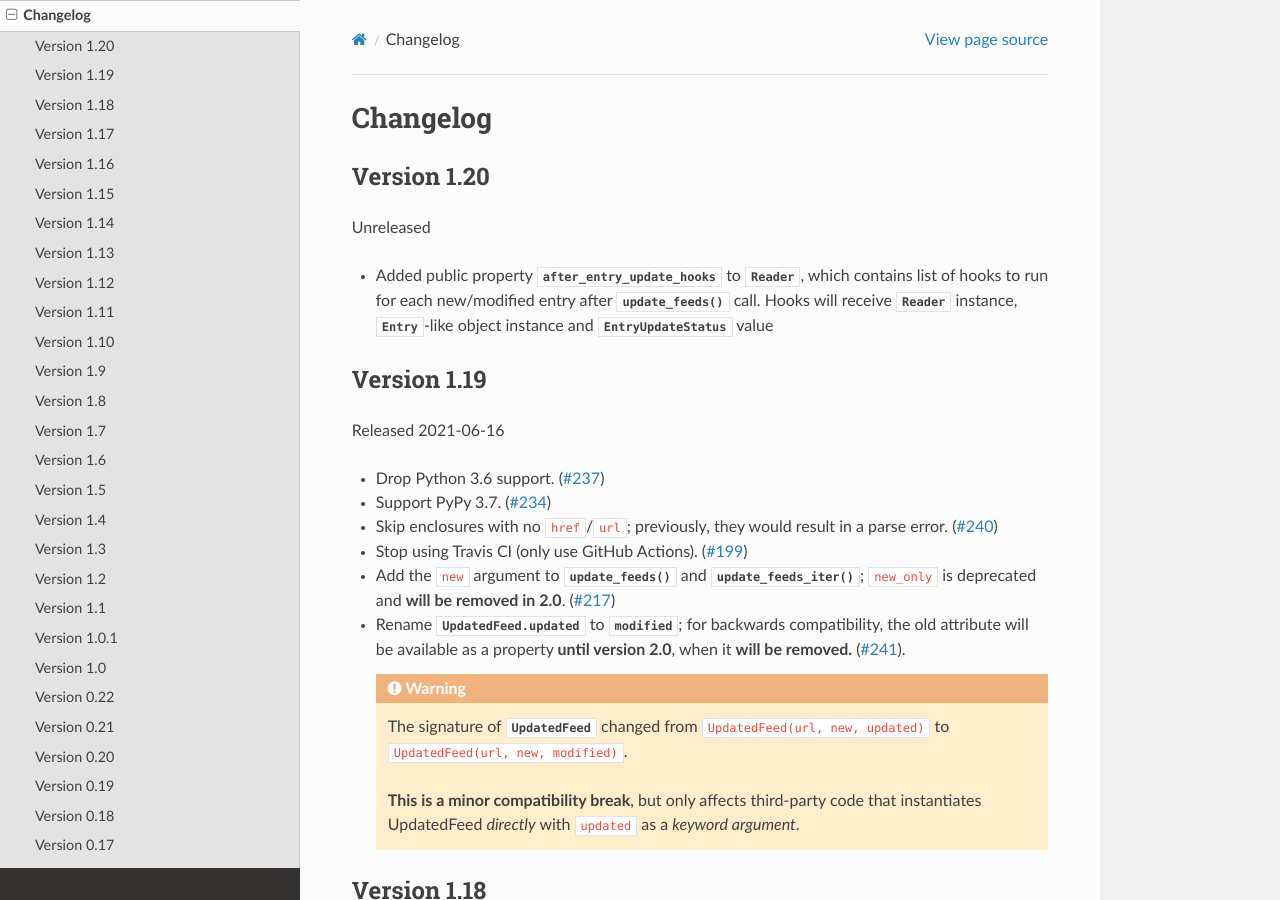
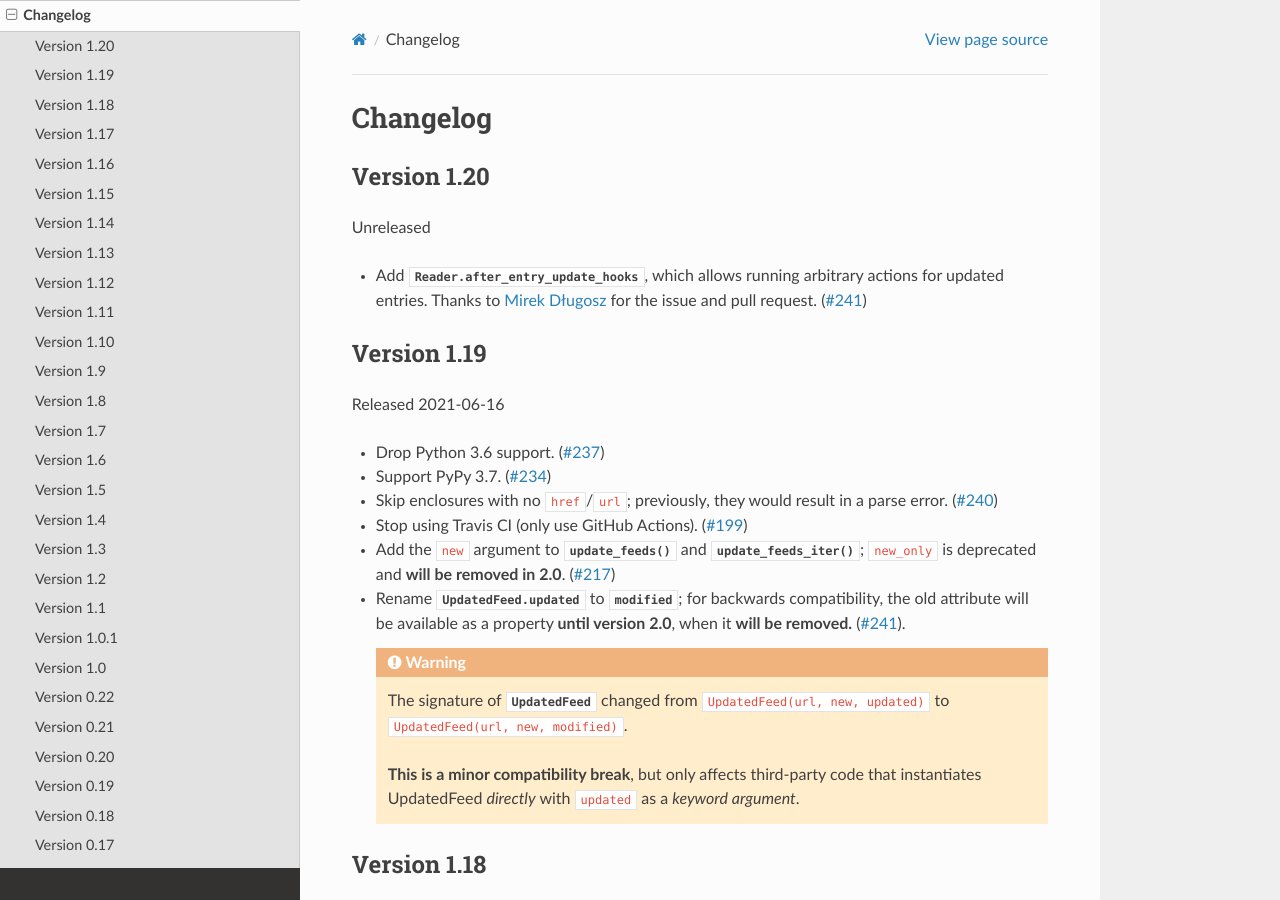
Before and after one commit to Alcides1123/reader, a Sphinx documentation site: the page built from docs/changelog.rst, in a window 1280 px wide and 900 px high. Built offline with Sphinx 7.4.7 and the Read the Docs theme 2.0.0, drawn with Linux system fonts in a browser that asks for light colours.

Commit message:
Nitpicking for #241.

```diff
--- a/CHANGES.rst
+++ b/CHANGES.rst
@@ -11,11 +11,12 @@ Version 1.20
 
 Unreleased
 
-* Added public property :attr:`~Reader.after_entry_update_hooks` to
-  :class:`Reader`, which contains list of hooks to run for each new/modified
-  entry after :meth:`~Reader.update_feeds()` call. Hooks will receive
-  :class:`Reader` instance, :class:`~types.Entry`-like object instance and
-  :class:`~types.EntryUpdateStatus` value
+* Add :attr:`Reader.after_entry_update_hooks`,
+  which allows running arbitrary actions for updated entries.
+  Thanks to `Mirek Długosz`_ for the issue and pull request.
+  (:issue:`241`)
+
+.. _Mirek Długosz: https://github.com/mirekdlugosz
 
 
 Version 1.19
--- a/docs/api.rst
+++ b/docs/api.rst
@@ -20,6 +20,10 @@ Most of *reader*'s functionality can be accessed through a :class:`Reader` insta
 
 .. autoclass:: Reader(...)
     :members:
+    :exclude-members: after_entry_update_hooks
+
+    .. autoattribute:: after_entry_update_hooks
+        :annotation:
 
 
 Data objects
```
Also changed, not shown: 4 other files.
